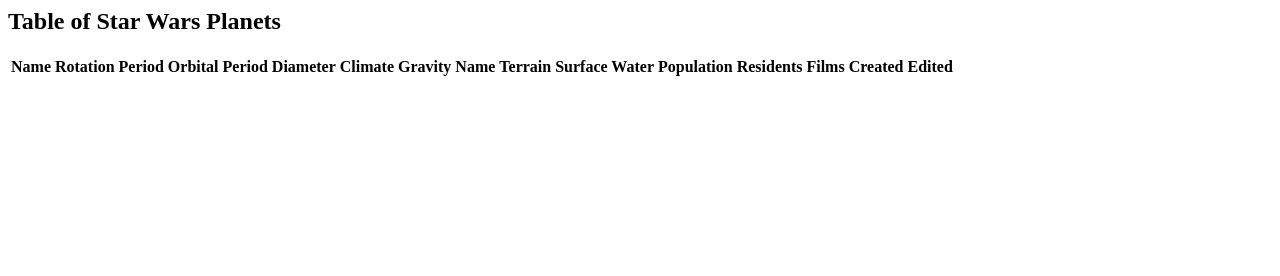
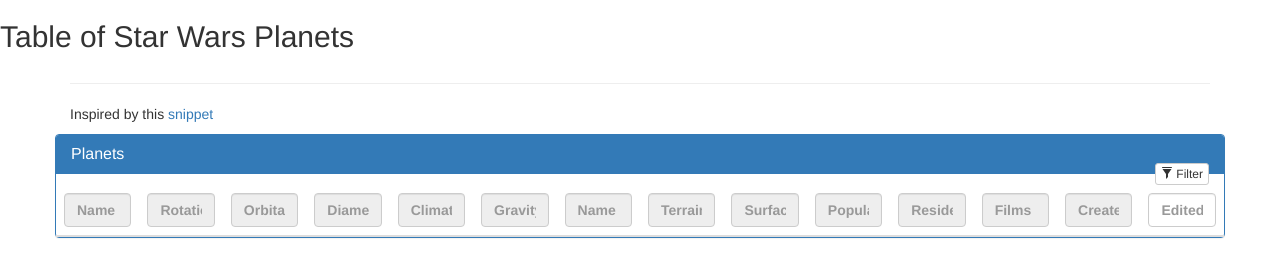
Before and after one commit to virginiaritonga/API-Table, a plain HTML site: page index.html in a window 1280 px wide. Drawn offline with nearby package versions, Linux system fonts and the light colour scheme.

Commit message:
Update index.html

```diff
--- a/index.html
+++ b/index.html
@@ -1,24 +1,44 @@
 <h2>
   Table of Star Wars Planets
 </h2>
-<table id="planetsDetail">
-  <thead>
-    <th>Name</th>
-    <th>Rotation Period</th>
-    <th>Orbital Period</th>
-    <th>Diameter</th>
-    <th>Climate</th>
-    <th>Gravity</th>
-    <th>Name</th>
-    <th>Terrain</th>
-    <th>Surface Water</th>
-    <th>Population</th>
-    <th>Residents</th>
-    <th>Films</th>
-    <th>Created</th>
-    <th>Edited</th>
+<link href="//netdna.bootstrapcdn.com/bootstrap/3.1.0/css/bootstrap.min.css" rel="stylesheet" id="bootstrap-css">
+<script src="//netdna.bootstrapcdn.com/bootstrap/3.1.0/js/bootstrap.min.js"></script>
+<script src="//code.jquery.com/jquery-1.11.1.min.js"></script>
+<!------ Include the above in your HEAD tag ---------->
+
+<div class="container">
+
+    <hr>
+    <p>Inspired by this <a href="http://bootsnipp.com/snippets/featured/panel-tables-with-filter">snippet</a></p>
+    <div class="row">
+        <div class="panel panel-primary filterable">
+            <div class="panel-heading">
+                <h3 class="panel-title">Planets</h3>
+                <div class="pull-right">
+                    <button class="btn btn-default btn-xs btn-filter"><span class="glyphicon glyphicon-filter"></span> Filter</button>
+                </div>
+            </div>
+            <table class="table">
+                <thead>
+                    <tr class="filters">
+    <th><input type="text" class="form-control" placeholder="Name" disabled></th>
+    <th><input type="text" class="form-control" placeholder="Rotation Period" disabled></th>
+    <th><input type="text" class="form-control" placeholder="Orbital Period" disabled></th>
+    <th><input type="text" class="form-control" placeholder="Diameter" disabled></th>
+    <th><input type="text" class="form-control" placeholder="Climate" disabled></th>
+    <th><input type="text" class="form-control" placeholder="Gravity" disabled></th>
+    <th><input type="text" class="form-control" placeholder="Name" disabled></th>
+    <th><input type="text" class="form-control" placeholder="Terrain" disabled></th>
+    <th><input type="text" class="form-control" placeholder="Surface Water" disabled></th>
+    <th><input type="text" class="form-control" placeholder="Population" disabled></th>
+    <th><input type="text" class="form-control" placeholder="Residents" disabled></th>
+    <th><input type="text" class="form-control" placeholder="Films" disabled></th>
+    <th><input type="text" class="form-control" placeholder="Created" disabled></th>
+    <th><input type="text" class="form-control" placeholder="Edited"></th>
   </thead>
   <tbody id="planetsDetail"></tbody>
 </table>
-
+</div>
+</div>
+</div>
 <br><br><br><br><br><br><br><br><br><br><br><br><br><br><br><br><br><br><br><br><br><br><br><br>
```
